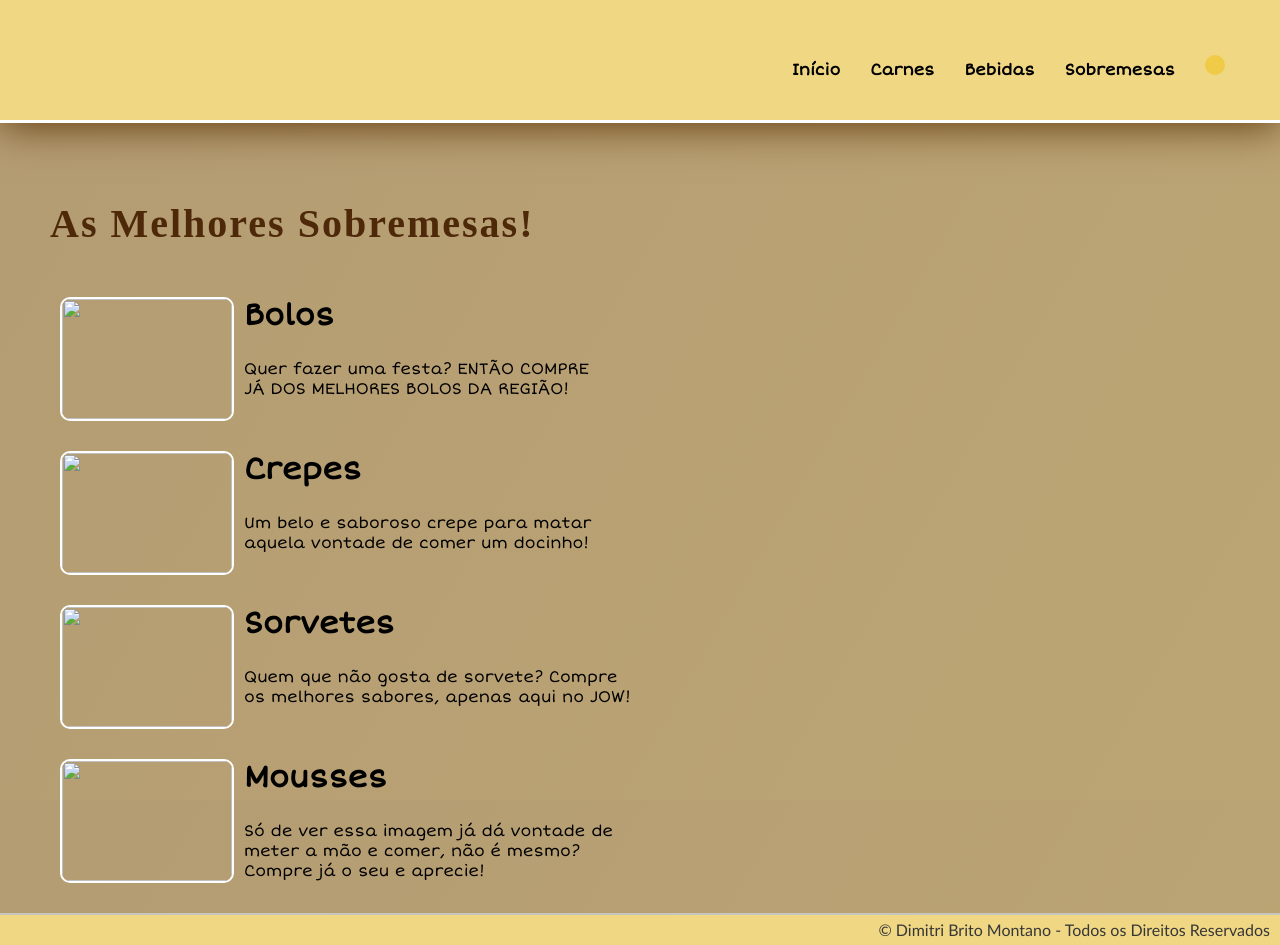
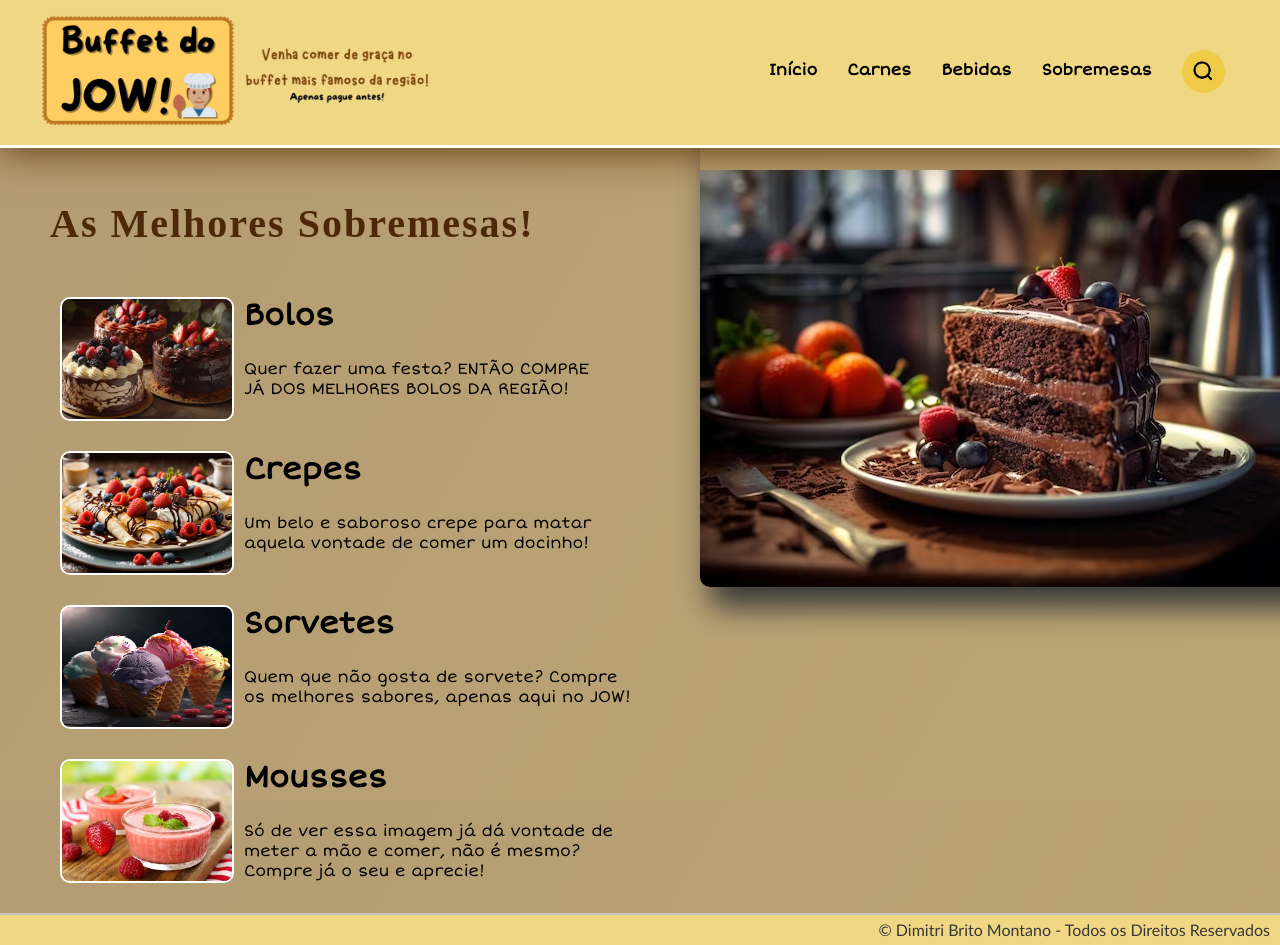
Before and after one commit to dmitribritto/Buffet-do-JOW, a plain HTML site: page sobremesas.html in a window 1280 px wide. Drawn offline with Linux system fonts and the light colour scheme; files whose address does not match are found by name; a web font is replaced by a local one.

Commit message:
Update sobremesas.html

```diff
--- a/sobremesas.html
+++ b/sobremesas.html
@@ -11,13 +11,13 @@
         <header>
             <nav>
                 <div class="nav-container">
-                    <img src="../img/Buffet-JOW.png" id="logo" alt="">
+                    <img src="Buffet-JOW.png" id="logo" alt="">
                     <ul>
                         <li><b><a href="index.html">Início</a></b></li>
                         <li><b><a href="carnes.html">Carnes</a></b></li>
                         <li><b><a href="bebidas.html">Bebidas</a></b></li>
                         <li><b><a href="sobremesas.html">Sobremesas</a></b></li>
-                        <li> <a href="pesquisar.html"><img src="../img/search.png" alt="" width="23px" style="background-color: rgba(240, 203, 71, 1); padding: 10px;border-radius: 100%; margin-top: 30px;"></a></li>
+                        <li> <a href="pesquisar.html"><img src="search.png" alt="" width="23px" style="background-color: rgba(240, 203, 71, 1); padding: 10px;border-radius: 100%; margin-top: 30px;"></a></li>
                     </ul>
                 </div>
             </nav>
@@ -30,7 +30,7 @@
 
             <section class="carne">
 
-                    <img src="../img/boulos.jpg" alt="">
+                    <img src="boulos.jpg" alt="">
 
                 <div>
                     <h2><b>Bolos</b></h2>
@@ -40,7 +40,7 @@
 
             <section class="carne">
 
-                <img src="../img/crepes.png" alt="">
+                <img src="crepes.png" alt="">
 
                 <div>
                     <h2><b>Crepes</b></h2>
@@ -51,7 +51,7 @@
 
             <section class="carne">
 
-                <img src="../img/sorvete.png" alt="">
+                <img src="sorvete.png" alt="">
 
                 <div>
                     <h2><b>Sorvetes</b></h2>
@@ -62,7 +62,7 @@
 
             <section class="carne">
 
-                <img src="../img/mousse.jpg" alt="">
+                <img src="mousse.jpg" alt="">
 
                 <div>
                     <h2><b>Mousses</b></h2>
@@ -74,7 +74,7 @@
 
 
         <div class="img-grande">
-            <img src="../img/bolo-grande.png" alt="">
+            <img src="bolo-grande.png" alt="">
         </div>
     </main>
 
```
